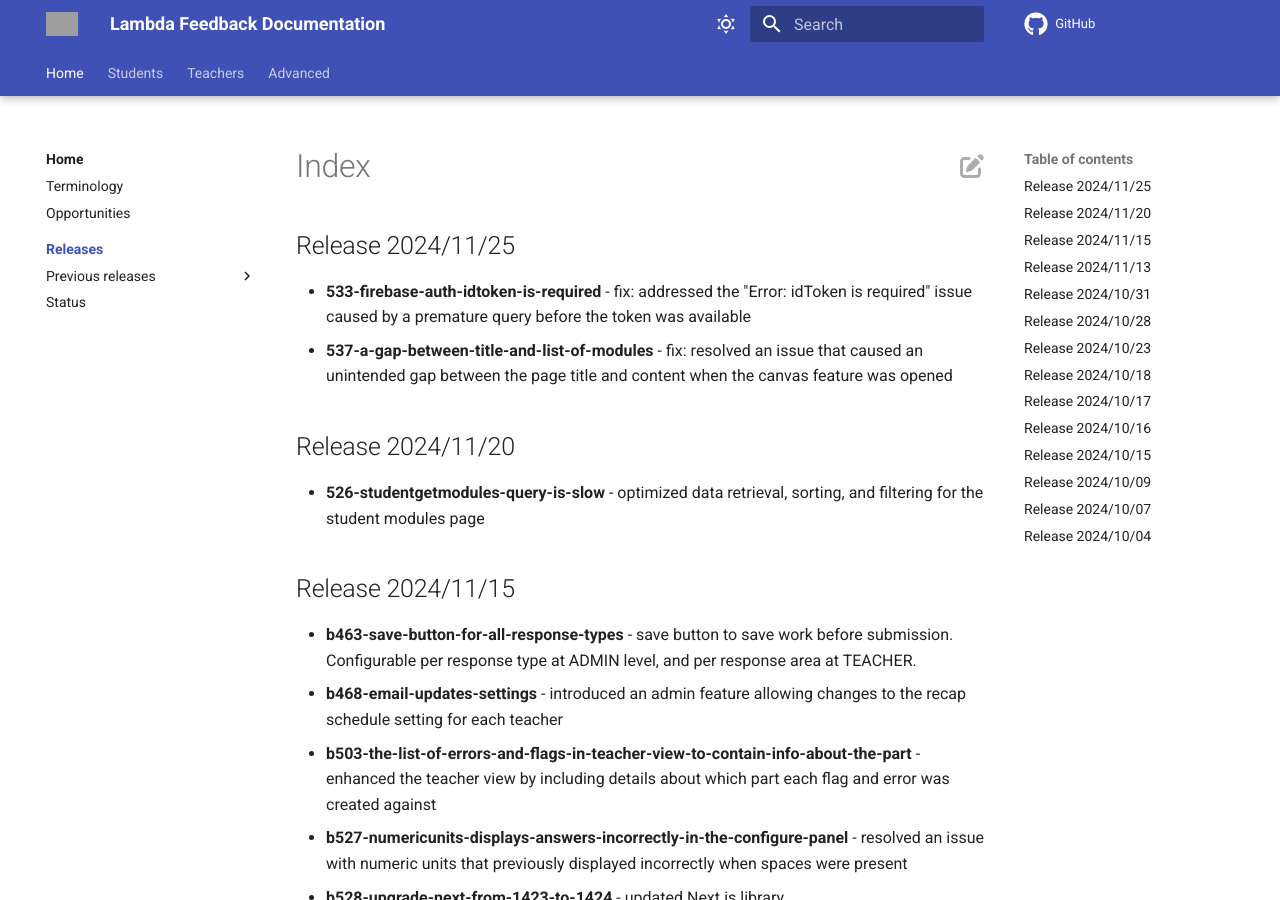
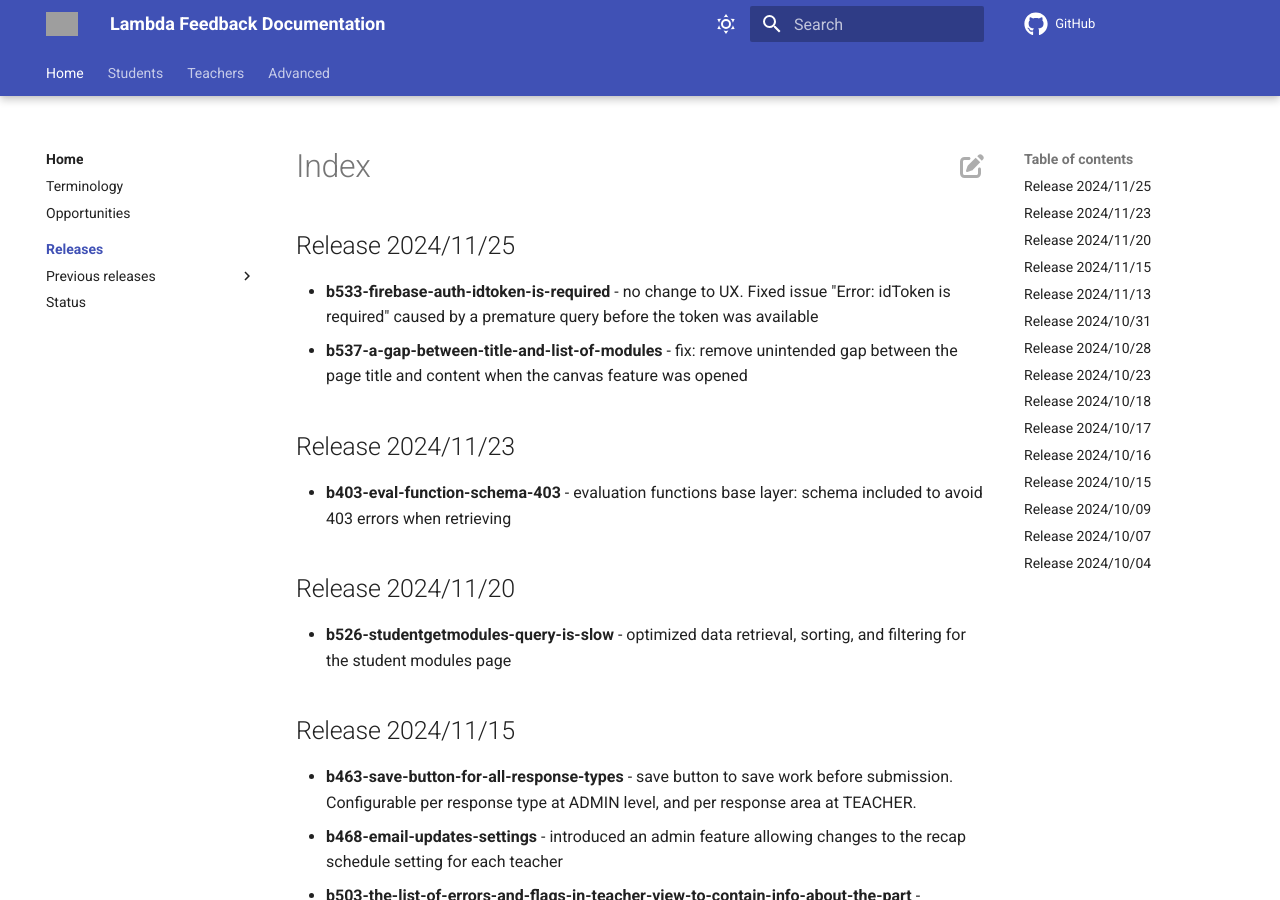
Before and after one commit to lambda-feedback/user-documentation, an MkDocs documentation site: the page built from docs/releases/index.md, in a window 1280 px wide and 900 px high. Built offline with MkDocs 1.6.1 and Material for MkDocs 9.7.7, drawn with Linux system fonts in a browser that asks for light colours; comment, search, counter and statistics services are not loaded; grey boxes are pictures that could not be loaded.

Commit message:
Release notes tweaks

```diff
--- a/docs/releases/index.md
+++ b/docs/releases/index.md
@@ -1,10 +1,13 @@
 ## Release 2024/11/25
-- **533-firebase-auth-idtoken-is-required** - fix: addressed the "Error: idToken is required" issue caused by a premature query before the token was available
-- **537-a-gap-between-title-and-list-of-modules** - fix: resolved an issue that caused an unintended gap between the page title and content when the canvas feature was opened
+- **b533-firebase-auth-idtoken-is-required** - no change to UX. Fixed issue "Error: idToken is required" caused by a premature query before the token was available
+- **b537-a-gap-between-title-and-list-of-modules** - fix: remove unintended gap between the page title and content when the canvas feature was opened
+
+## Release 2024/11/23
+- **b403-eval-function-schema-403** - evaluation functions base layer: schema included to avoid 403 errors when retrieving
 
 ## Release 2024/11/20
 
-- **526-studentgetmodules-query-is-slow** - optimized data retrieval, sorting, and filtering for the student modules page
+- **b526-studentgetmodules-query-is-slow** - optimized data retrieval, sorting, and filtering for the student modules page
 
 ## Release 2024/11/15
 
```
